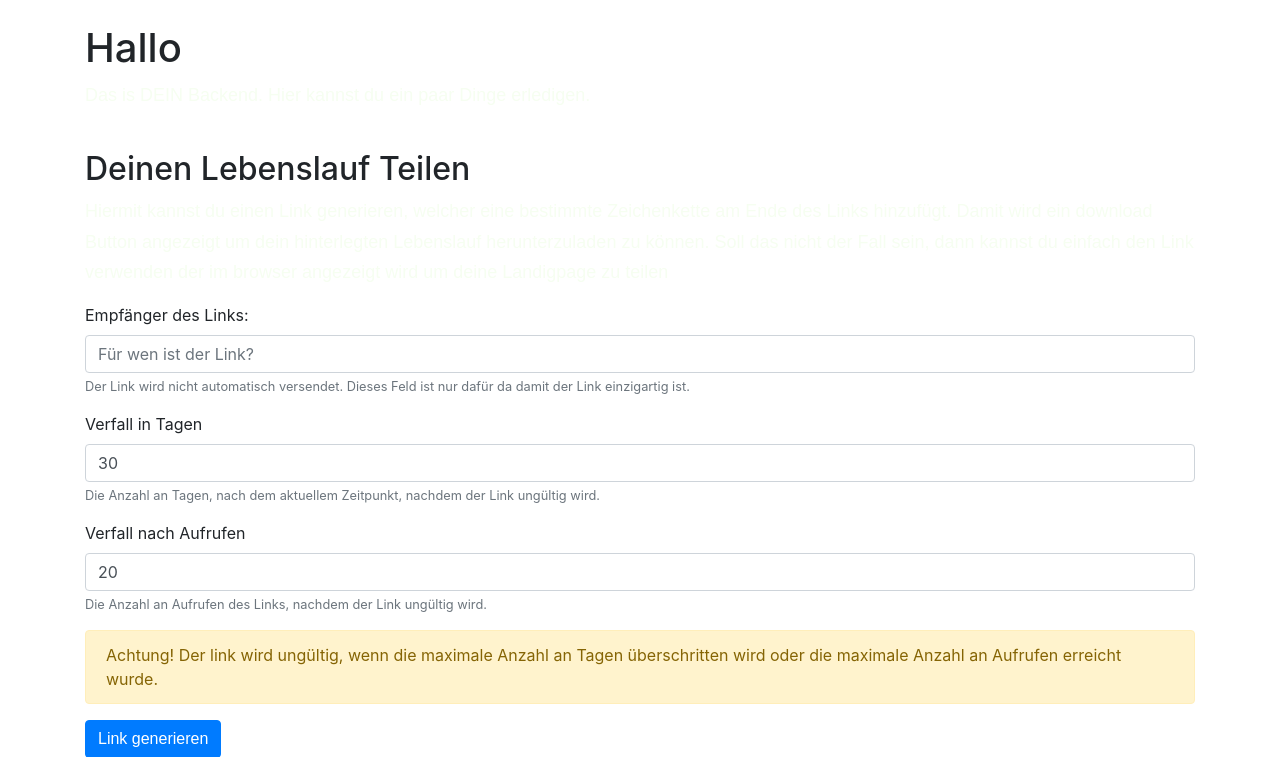
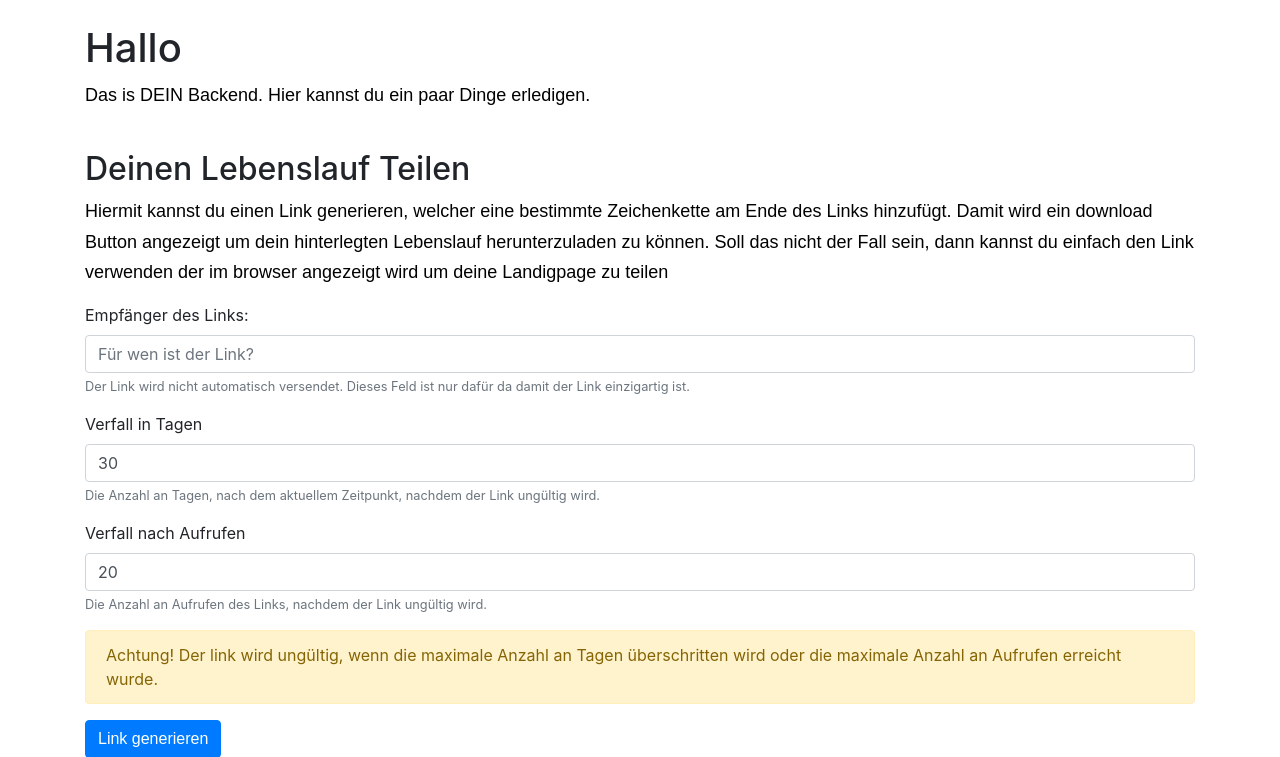
Before and after one commit to HDNET/Praktikum, a Symfony app: template templates/backend/index.html.twig in a window 1280 px wide. Shown: the top 757 px of the page. Run offline with Twig, Linux system fonts and the light colour scheme; the template is opened without the code that fills it, so the values that code supplies are empty; some libraries are stand-ins or nearby versions.

Commit message:
adjust color for backend

```diff
--- a/public/style.css
+++ b/public/style.css
@@ -91,6 +91,10 @@ a {
     color: rgb(var(--color-primary-dark));
 }
 
+.backend p {
+    color: black;
+}
+
 .backend .c-linkCopied {
     display: none;
 }
```
